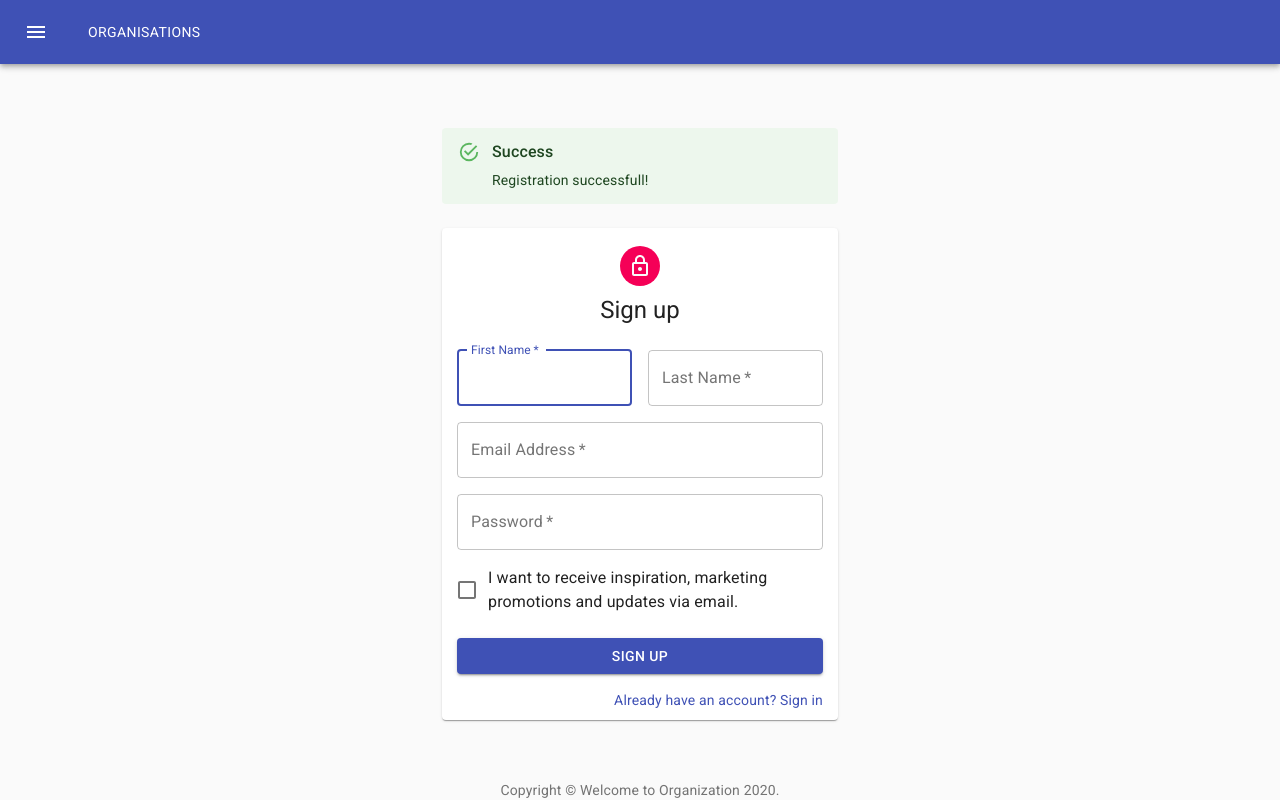
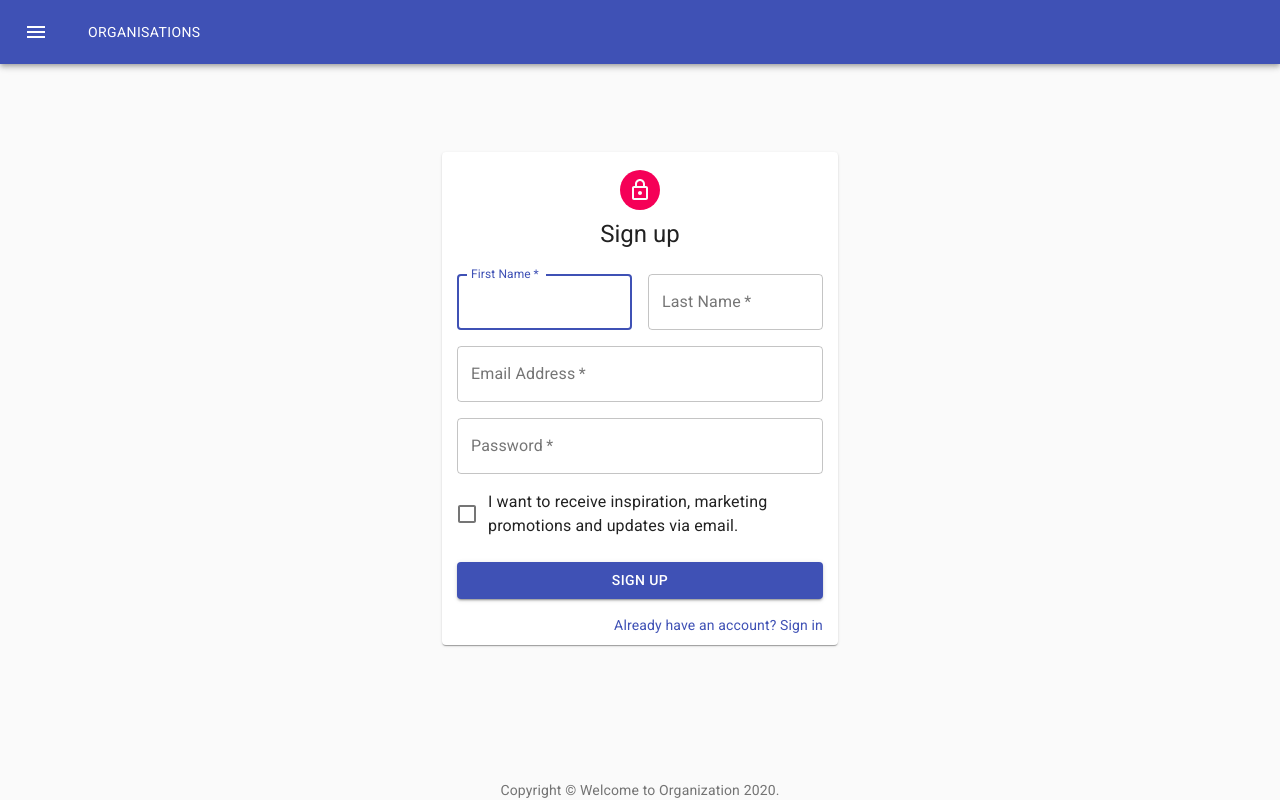
Before and after one commit to vinaybetabulls/organization-demo-reactapp, a React (Create React App) app: page /register in a window 1280 px wide. Built offline with nearby package versions, Linux system fonts and the light colour scheme.

Commit message:
removed default error message

```diff
--- a/src/components/user-onborading/Registration.js
+++ b/src/components/user-onborading/Registration.js
@@ -43,11 +43,14 @@ const useStyles = makeStyles((theme) => ({
 export default function SignUp() {
   const classes = useStyles();
 
-  const {response: registration, error, isLoading, handleChange, handleSubmit} = useFetch({
+  let {response: registration, error, isLoading, handleChange, handleSubmit} = useFetch({
     url: `user/registration`,
     method: `POST`
   })
 
+  if(registration.length == 0 || !registration) {
+    registration = false;
+  }
   return (
     <Container component="main" maxWidth="xs">
       {registration && (<Alert severity="success">
```
